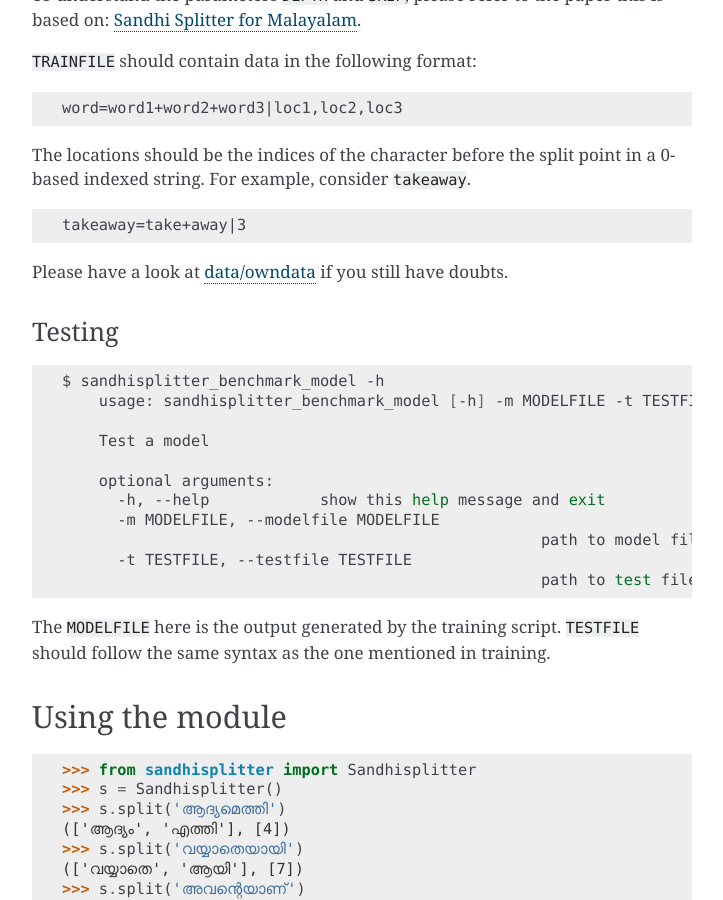
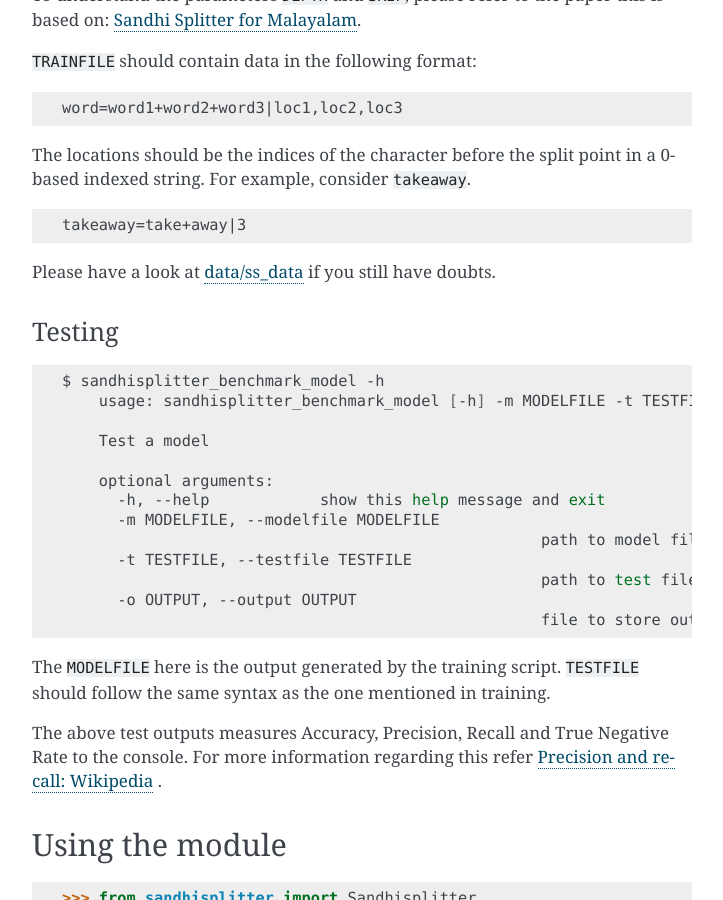
Before and after one commit to libindic/sandhi-splitter, a Sphinx documentation site: the page built from docs/index.rst, in a window 1280 px wide and 900 px high, scrolled down 1526 px. Shown: the whole window, without its empty margins (388-1111 px from the left). Built offline with Sphinx 7.4.7, drawn with Linux system fonts in a browser that asks for light colours.

Commit message:
Documentation Additions
Added references to wiki pages for the measures given
in testing script.

own_data -> ss_data now reflects in documentation.

testing script argument change reflected in Testing documentation.

```diff
--- a/docs/index.rst
+++ b/docs/index.rst
@@ -78,7 +78,7 @@ The locations should be the indices of the character before the split point in a
 
     takeaway=take+away|3
 
-Please have a look at `data/owndata <https://github.com/jerinphilip/sandhi-splitter/blob/master/data/owndata>`_ if you still have doubts.
+Please have a look at `data/ss_data <https://github.com/jerinphilip/sandhi-splitter/blob/master/data/ss_data>`_ if you still have doubts.
 
 Testing
 +++++++
@@ -86,7 +86,7 @@ Testing
 .. code-block:: bash
 
     $ sandhisplitter_benchmark_model -h
-	usage: sandhisplitter_benchmark_model [-h] -m MODELFILE -t TESTFILE -u OUTPUT
+	usage: sandhisplitter_benchmark_model [-h] -m MODELFILE -t TESTFILE -o OUTPUT
 
 	Test a model
 
@@ -96,8 +96,14 @@ Testing
 							path to model file
 	  -t TESTFILE, --testfile TESTFILE
 							path to test file
+	  -o OUTPUT, --output OUTPUT
+							file to store output
+
+
 
 The ``MODELFILE`` here is the output generated by the training script. ``TESTFILE`` should follow the same syntax as the one mentioned in training.
+
+The above test outputs measures Accuracy, Precision, Recall and True Negative Rate to the console. For more information regarding this refer `Precision and recall: Wikipedia <https://en.wikipedia.org/wiki/Precision_and_recall>`_ .
 
 Using the module
 ----------------
```
